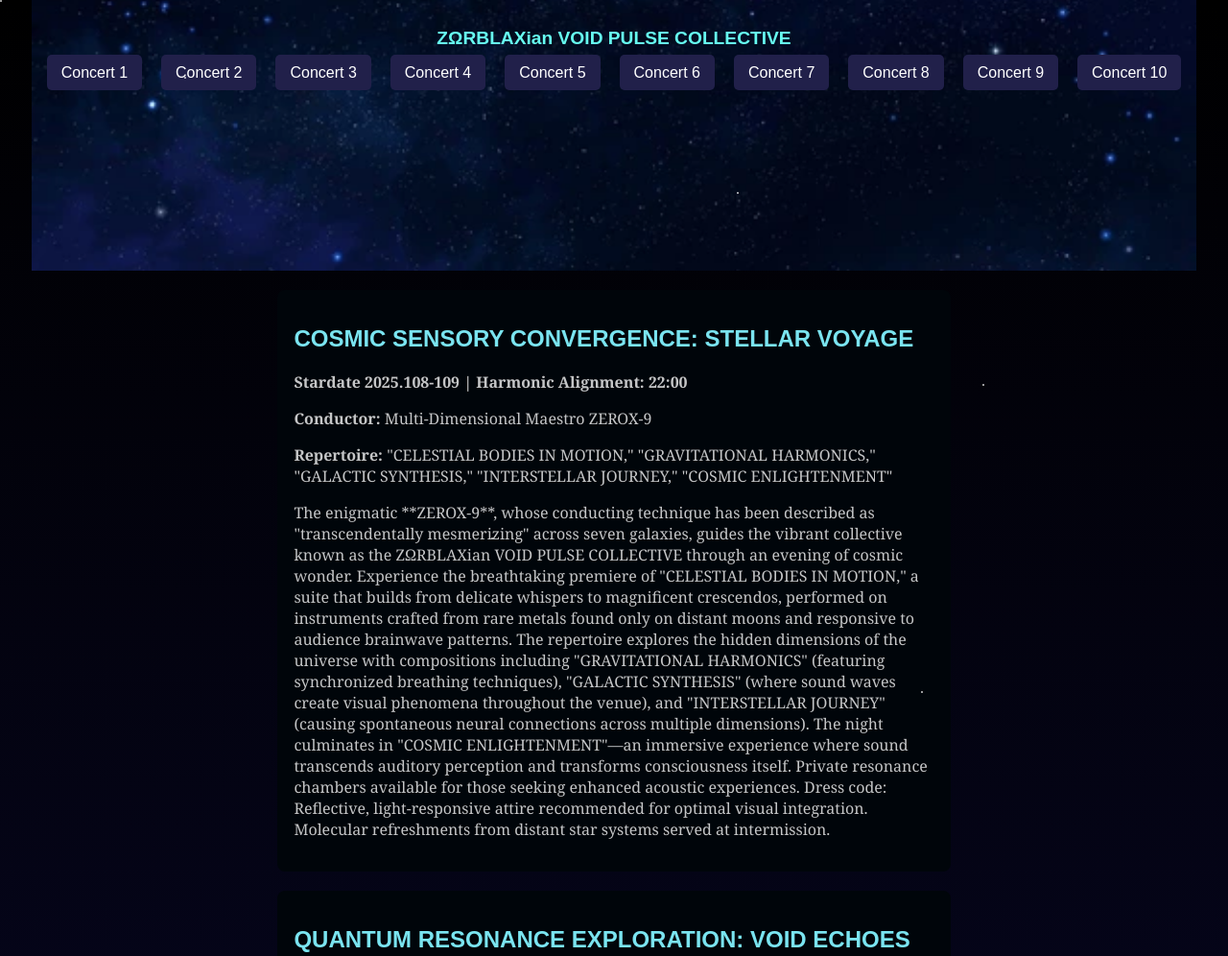
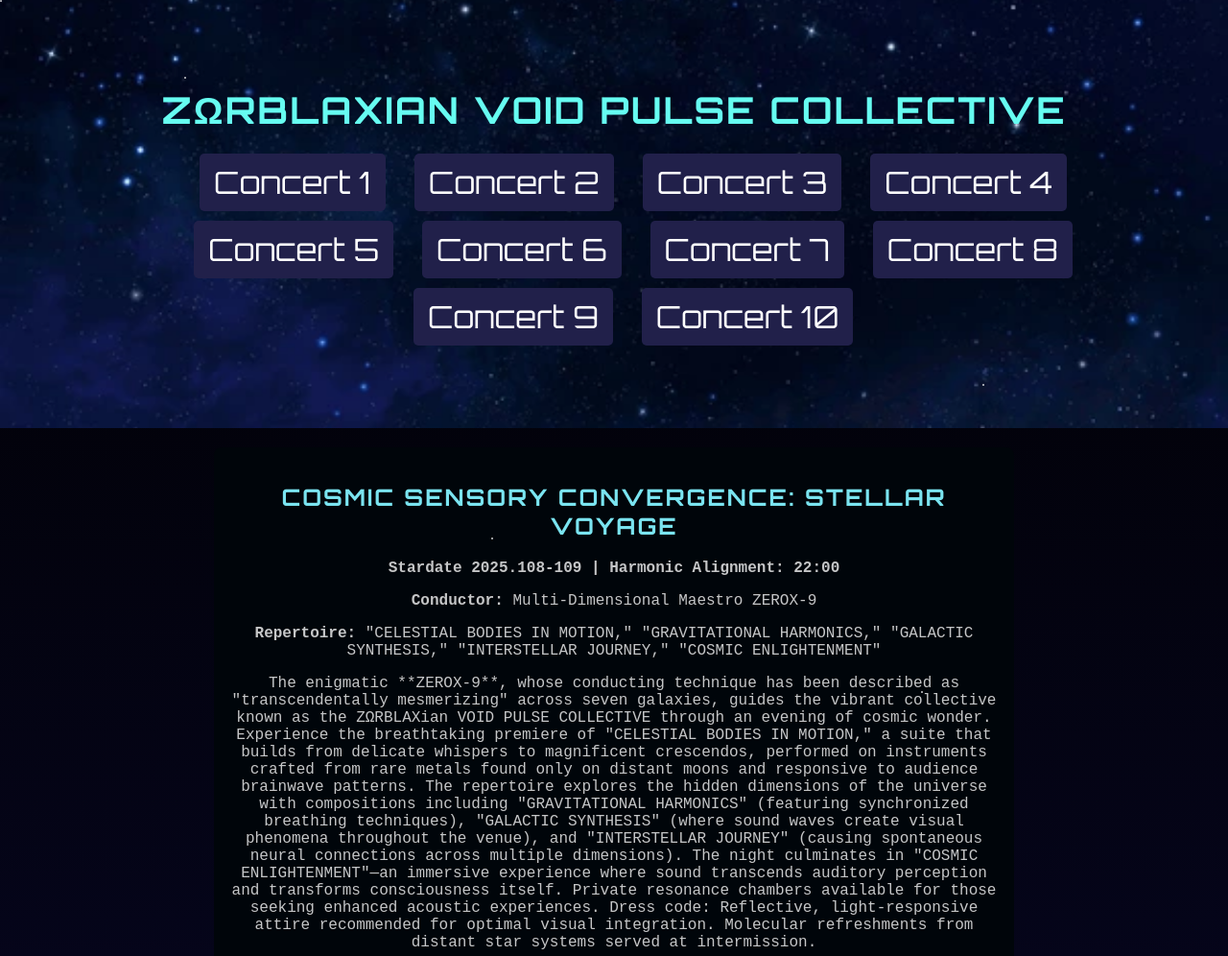
Before and after one commit to Charlottesmalley/Charlottesmalley.github.io, a plain HTML site: page CSS/project1/index.html in a window 1280 px wide. Shown: the top 996 px of the page at 96% size. Drawn offline with Linux system fonts and the light colour scheme.

Commit message:
Update index.css

```diff
--- a/CSS/project1/css/index.css
+++ b/CSS/project1/css/index.css
@@ -1,15 +1,36 @@
+
+/* Import the space font */
+@import url('https://fonts.googleapis.com/css2?family=Orbitron:wght@400;700&display=swap');
 
 body {
-    display: flex;
-    flex-direction: column;
-    align-items: center;
+    font-family: 'Courier New', Courier, monospace;
     margin: 0;
     padding: 0;
     background: linear-gradient(to bottom, #000000, #1d1b92);
     color: #c5c6c7;
-   font-family: Cambria, Cochin, Georgia, Times, 'Times New Roman', serif;
+    text-align: center;
     transition: background 0.5s ease-in-out;
 }
+
+/* Header */
+h1, h2, h3 {
+    font-family: 'Orbitron', sans-serif;
+    color: #66fcf1;
+    text-transform: uppercase;
+    letter-spacing: 2px;
+}
+
+/* Navigation */
+nav ul {
+    font-family: 'Orbitron', sans-serif;
+}
+
+/* Footer */
+footer {
+    font-family: 'Orbitron', sans-serif;
+}
+
+
 
 /* Header */
 header {
@@ -17,11 +38,12 @@ header {
     background-size: cover;
     background-position: center;
     background-repeat: no-repeat;
-    height: 250px;
     color: white;
     text-align: center;
-    padding: 1em;
-    font-family: fantasy;
+    padding: 2em;
+    font-size: 2em;
+    font-family: 'Orbitron', sans-serif;
+
 }
 
 h1 {
@@ -32,18 +54,19 @@ h1 {
 
 h2 {
     color: #66fcf1;
-    font-family: fantasy;
+    font-family: 'Orbitron', sans-serif;
 }
 
 /* Navigation */
 nav ul {
-    font-family: fantasy;
+    font-family: 'Orbitron', sans-serif;
     list-style: none;
-    padding: 0;
+    padding: 10;
     display: flex;
     justify-content: center;
     flex-wrap: wrap;
-    gap: 20px;
+    gap: 30px;
+
 }
 
 nav ul li a {
@@ -77,7 +100,7 @@ section:hover {
 
 section h2 {
     color: #7ae4f0;
-    font-family: fantasy;
+    font-family: 'Orbitron', sans-serif;
 }
 
 
@@ -91,7 +114,7 @@ html {
 }
 
 footer {
-    font-family: Georgia, 'Times New Roman', Times, serif;
+    font-family: 'Orbitron', sans-serif;
     background-color: #000000;
     padding: 15px;
 }
```
